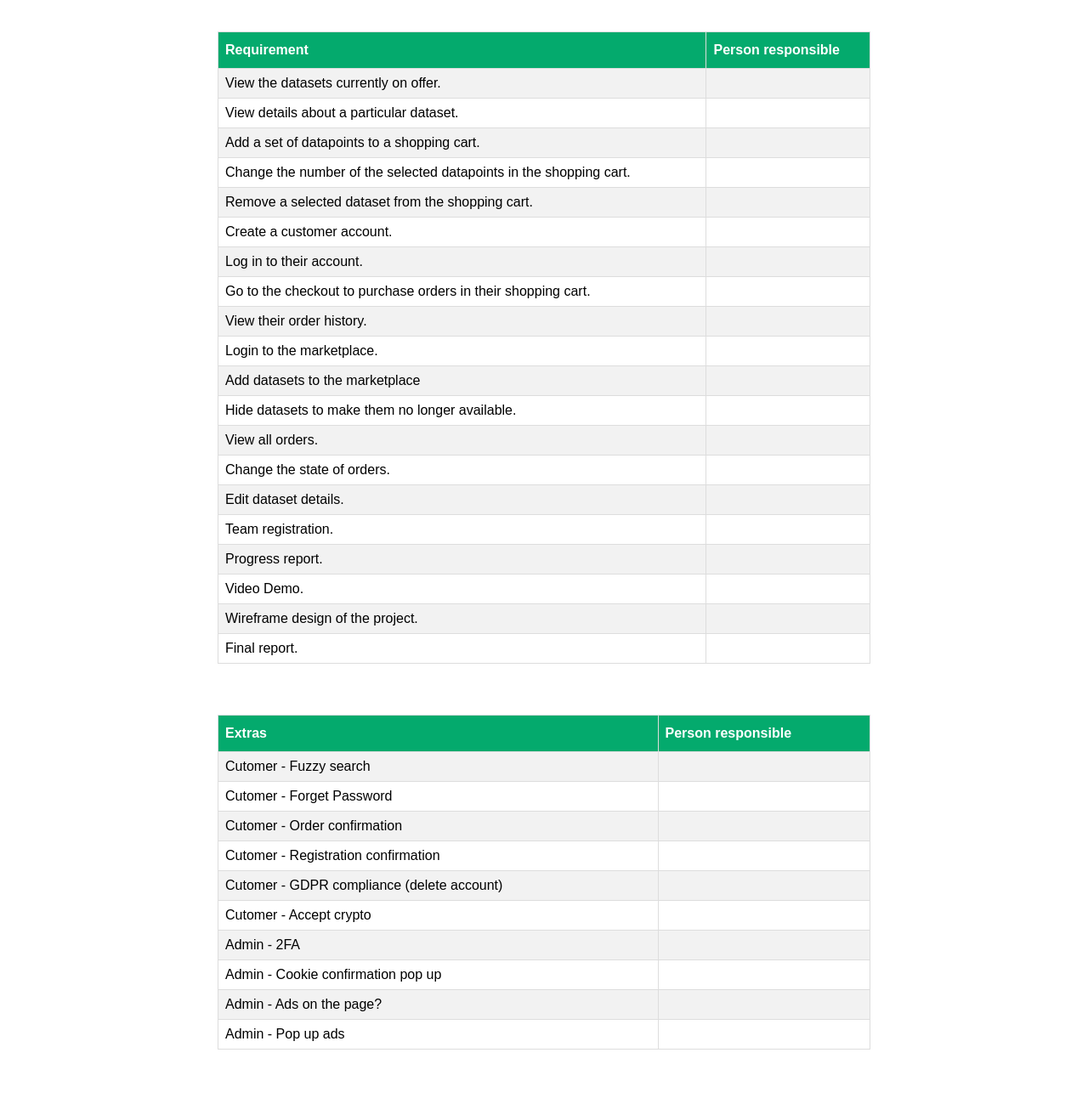
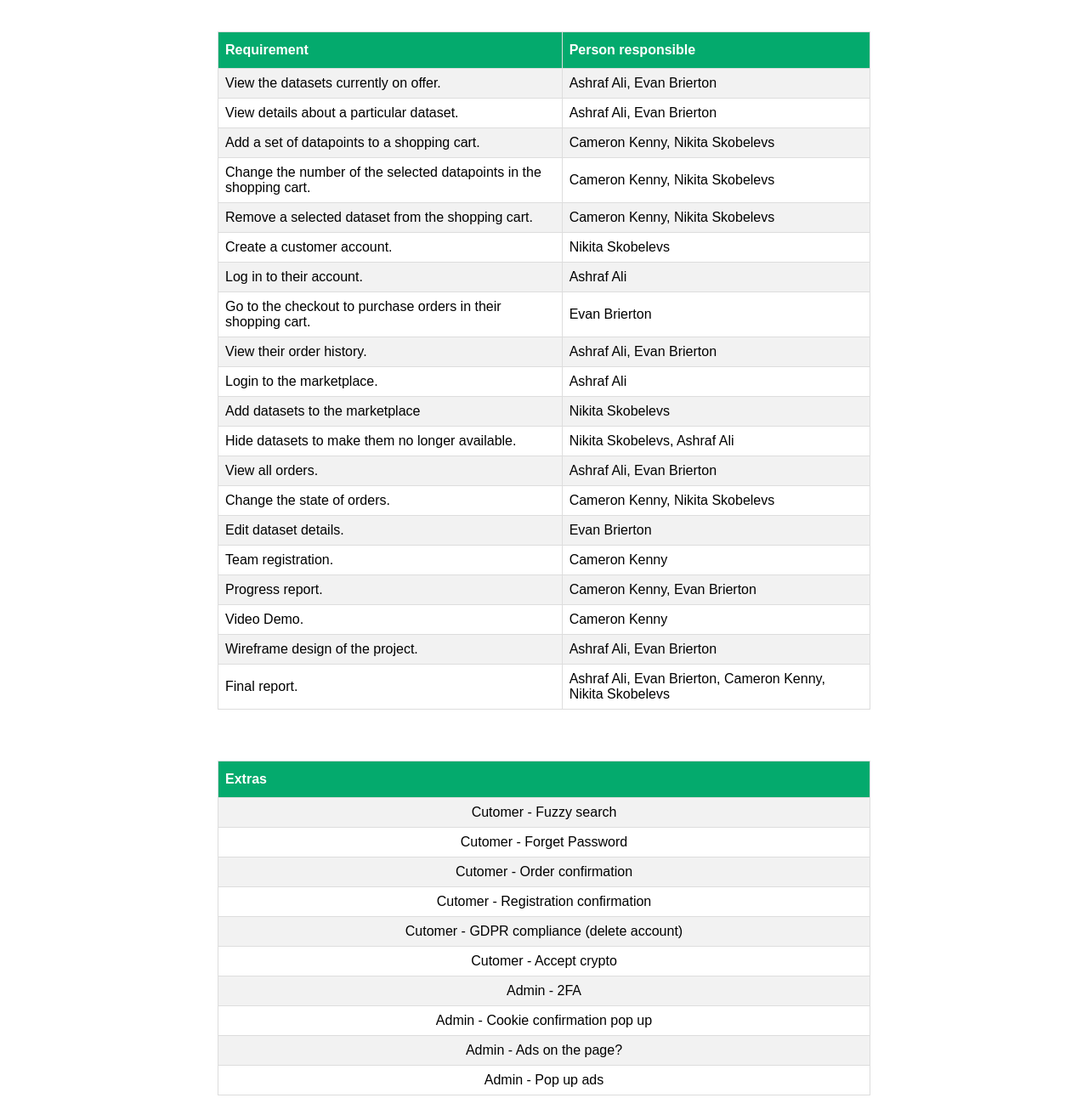
Before and after one commit to dublin-analytica/team-registration, a plain HTML site: page index.html in a window 1280 px wide. Shown: the part 399-1691 px from the top of the page at 85% size. Drawn offline with Linux system fonts and the light colour scheme.

Commit message:
Add responsibilities

```diff
--- a/index.html
+++ b/index.html
@@ -36,130 +36,119 @@
         </tr>
         <tr>
           <td>View the datasets currently on offer.</td>
-          <td></td>
+          <td>Ashraf Ali, Evan Brierton</td>
         </tr>
         <tr>
           <td>View details about a particular dataset.</td>
-          <td></td>
+          <td>Ashraf Ali, Evan Brierton</td>
         </tr>
         <tr>
           <td>Add a set of datapoints to a shopping cart.</td>
-          <td></td>
+          <td>Cameron Kenny, Nikita Skobelevs</td>
         </tr>
         <tr>
           <td>Change the number of the selected datapoints in the shopping cart.</td>
-          <td></td>
+          <td>Cameron Kenny, Nikita Skobelevs</td>
         </tr>
         <tr>
           <td>Remove a selected dataset from the shopping cart.</td>
-          <td></td>
+          <td>Cameron Kenny, Nikita Skobelevs</td>
         </tr>
         <tr>
           <td>Create a customer account.</td>
-          <td></td>
+          <td>Nikita Skobelevs</td>
         </tr>
         <tr>
           <td>Log in to their account.</td>
-          <td></td>
+          <td>Ashraf Ali</td>
         </tr>
         <tr>
           <td>Go to the checkout to purchase orders in their shopping cart.</td>
-          <td></td>
+          <td>Evan Brierton</td>
         </tr>
         <tr>
           <td>View their order history.</td>
-          <td></td>
+          <td>Ashraf Ali, Evan Brierton</td>
         </tr>
         <tr>
           <td>Login to the marketplace.</td>
-          <td></td>
+          <td>Ashraf Ali</td>
         </tr>
         <tr>
           <td>Add datasets to the marketplace</td>
-          <td></td>
+          <td>Nikita Skobelevs</td>
         </tr>
         <tr>
           <td>Hide datasets to make them no longer available.</td>
-          <td></td>
+          <td>Nikita Skobelevs, Ashraf Ali</td>
         </tr>
         <tr>
           <td>View all orders.</td>
-          <td></td>
+          <td>Ashraf Ali, Evan Brierton</td>
         </tr>
         <tr>
           <td>Change the state of orders.</td>
-          <td></td>
+          <td>Cameron Kenny, Nikita Skobelevs</td>
         </tr>
         <tr>
           <td>Edit dataset details.</td>
-          <td></td>
+          <td>Evan Brierton</td>
         </tr>
         <tr>
           <td>Team registration.</td>
-          <td></td>
+          <td>Cameron Kenny</td>
         </tr>
         <tr>
           <td>Progress report.</td>
-          <td></td>
+          <td>Cameron Kenny, Evan Brierton</td>
         </tr>
         <tr>
           <td>Video Demo.</td>
-          <td></td>
+          <td>Cameron Kenny</td>
         </tr>
         <tr>
           <td>Wireframe design of the project.</td>
-          <td></td>
+          <td>Ashraf Ali, Evan Brierton</td>
         </tr>
         <tr>
           <td>Final report.</td>
-          <td></td>
+          <td>Ashraf Ali, Evan Brierton, Cameron Kenny, Nikita Skobelevs</td>
         </tr>
       </table>
 
-      <table>
+      <table class="center">
         <tr>
           <th>Extras</th>
-          <th>Person responsible</th>
         </tr>
         <tr>
           <td>Cutomer - Fuzzy search</td>
-          <td></td>
         </tr>
         <tr>
           <td>Cutomer - Forget Password</td>
-          <td></td>
         </tr>
         <tr>
           <td>Cutomer - Order confirmation</td>
-          <td></td>
         </tr>
         <tr>
           <td>Cutomer - Registration confirmation</td>
-          <td></td>
         </tr>
         <tr>
           <td>Cutomer - GDPR compliance (delete account)</td>
-          <td></td>
         </tr>
         <tr>
           <td>Cutomer - Accept crypto</td>
-          <td></td>
         </tr>
         <tr>
           <td>Admin - 2FA</td>
-          <td></td>
         </tr>
         <tr>
           <td>Admin - Cookie confirmation pop up</td>
-          <td></td>
         </tr>
         <tr>
           <td>Admin - Ads on the page?</td>
-          <td></td>
         </tr>
         <tr>
           <td>Admin - Pop up ads</td>
-          <td></td>
         </tr>
       </table>
 
```
